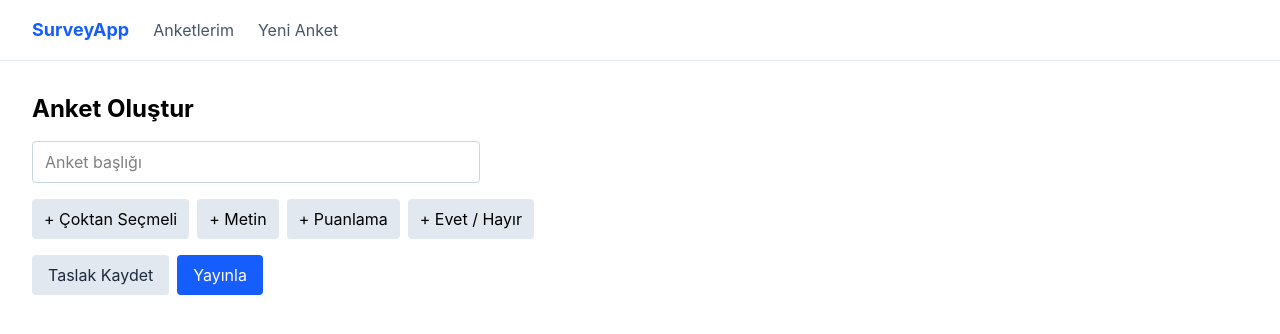
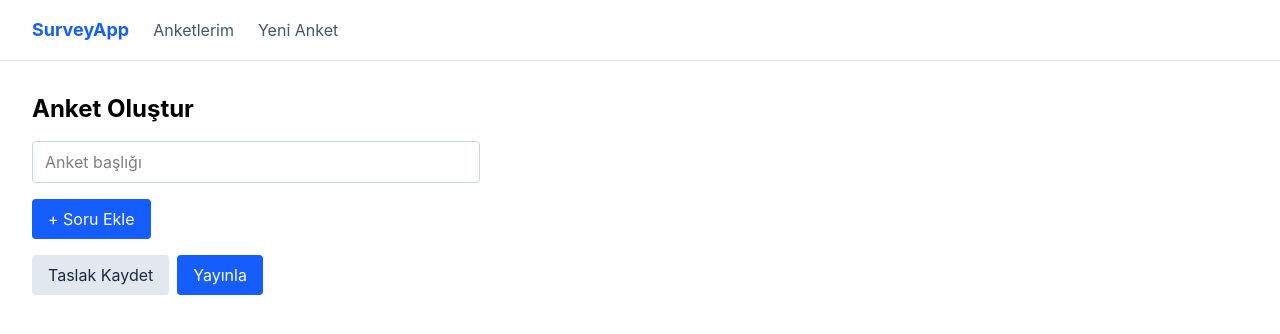
Before and after one commit to kaankygn/survey-app, a React (Vite) app: page /create in a window 1280 px wide. Shown: the top 334 px of the page. Built offline with nearby package versions, Linux system fonts and the light colour scheme.

Commit message:
Componentler ui klasorune tasindi

```diff
--- a/src/pages/Builder.jsx
+++ b/src/pages/Builder.jsx
@@ -4,15 +4,16 @@ import { db } from '../firebase'
 import { useNavigate, useParams } from "react-router-dom"
 
 //companents
-import Button from "../components/Button"
-import Card from "../components/Card"
-import Layout from "../components/Layout"
+import Button from "../components/ui/Button"
+import Card from "../components/ui/Card"
+import Layout from "../components/ui/Layout"
 
 function Builder() {
     const navigate = useNavigate()
     const { id } = useParams()
     const [title, setTitle] = useState('')
     const [questions, setQuestions] = useState([])
+    const [menuAcik, setMenuAcik] = useState(false)
 
     useEffect(() => {
         if (!id) return
@@ -37,6 +38,7 @@ function Builder() {
             options: type === 'coktan-secmeli' ? ['Seçenek1', 'Seçenek2'] : []
         }
         setQuestions([...questions, yeniSoru])
+        setMenuAcik(false)
     }
 
     function soruSil(id) {
@@ -108,11 +110,17 @@ function Builder() {
                 className="border border-slate-300 rounded px-3 py-2 mt-4 block w-full max-w-md"
             />
 
-            <div className="flex gap-2 mt-4">
-                <button onClick={() => soruEkle('coktan-secmeli')} className="bg-slate-200 px-3 py-2 rounded">+ Çoktan Seçmeli</button>
-                <button onClick={() => soruEkle('metin')} className="bg-slate-200 px-3 py-2 rounded">+ Metin</button>
-                <button onClick={() => soruEkle('puan')} className="bg-slate-200 px-3 py-2 rounded">+ Puanlama</button>
-                <button onClick={() => soruEkle('evet-hayir')} className="bg-slate-200 px-3 py-2 rounded">+ Evet / Hayır</button>
+            <div className="mt-4">
+                <Button onClick={() => setMenuAcik(!menuAcik)}>+ Soru Ekle</Button>
+
+                {menuAcik && (
+                    <div className="flex gap-2 mt-2">
+                        <button onClick={() => soruEkle('coktan-secmeli')} className="bg-slate-200 px-3 py-2 rounded">+ Çoktan Seçmeli</button>
+                        <button onClick={() => soruEkle('metin')} className="bg-slate-200 px-3 py-2 rounded">+ Metin</button>
+                        <button onClick={() => soruEkle('puan')} className="bg-slate-200 px-3 py-2 rounded">+ Puanlama</button>
+                        <button onClick={() => soruEkle('evet-hayir')} className="bg-slate-200 px-3 py-2 rounded">+ Evet / Hayır</button>
+                    </div>
+                )}
             </div>
 
             <div className="mt-4">
--- a/src/pages/Dashboard.jsx
+++ b/src/pages/Dashboard.jsx
@@ -4,8 +4,8 @@ import { collection, getDocs, deleteDoc, doc } from 'firebase/firestore'
 import { db } from '../firebase'
 
 //companents
-import Card from '../components/Card'
-import Layout from '../components/Layout'
+import Card from '../components/ui/Card'
+import Layout from '../components/ui/Layout'
 
 function Dashboard() {
     const [surveys, setSurveys] = useState([])
--- a/src/pages/Fill.jsx
+++ b/src/pages/Fill.jsx
@@ -3,7 +3,7 @@ import { useParams, useNavigate } from 'react-router-dom'
 import { doc, getDoc, collection, addDoc } from 'firebase/firestore'
 import { db } from '../firebase'
 
-import Button from '../components/Button'
+import Button from '../components/ui/Button'
 
 function Fill() {
     const { id } = useParams()
--- a/src/pages/Results.jsx
+++ b/src/pages/Results.jsx
@@ -5,9 +5,9 @@ import { doc, getDoc, collection, getDocs } from 'firebase/firestore'
 import { db } from '../firebase'
 
 //companents
-import Button from '../components/Button'
-import Card from '../components/Card'
-import Layout from '../components/Layout'
+import Button from '../components/ui/Button'
+import Card from '../components/ui/Card'
+import Layout from '../components/ui/Layout'
 
 function Results() {
     const { id } = useParams()
```
Also changed, not shown: src/components/ui/Button.jsx (renamed from src/components/Button.jsx), src/components/ui/Card.jsx (renamed from src/components/Card.jsx), src/components/ui/Layout.jsx (renamed from src/components/Layout.jsx), src/components/ui/Navbar.jsx (renamed from src/components/Navbar.jsx).
